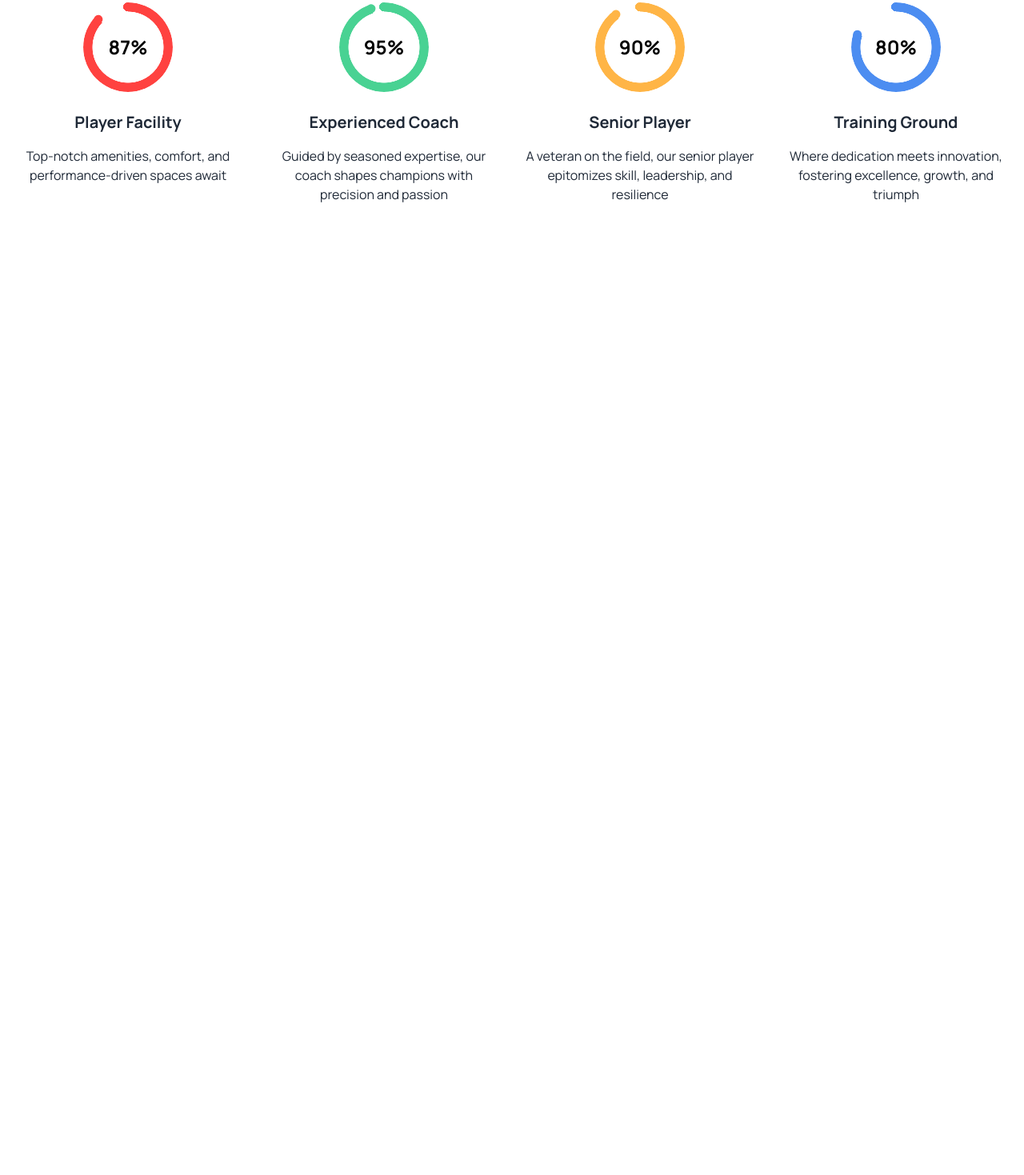
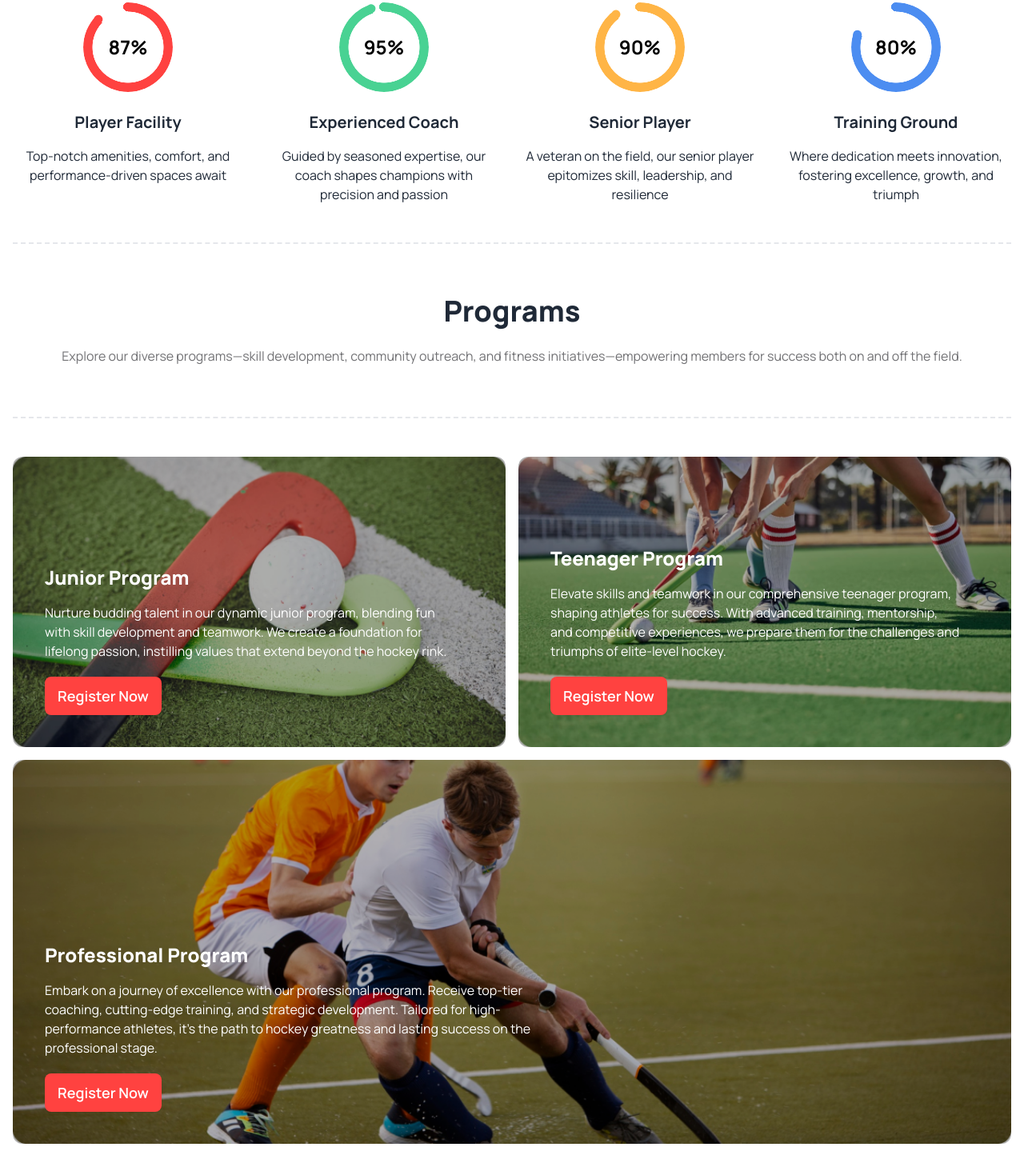
Before and after one commit to ShawonECE/Hockey, a website: page index.html in a window 1280 px wide. Shown: the part 1022-2491 px from the top of the page at 80% size. Before the commit the page ends 1325 px from the top, so only its background shows below. Drawn offline with Linux system fonts and the light colour scheme.

Commit message:
completed till program section

```diff
--- a/index.html
+++ b/index.html
@@ -134,6 +134,43 @@
                 </div>
             </div>
         </section>
+
+        <!-- Program section -->
+        <section class="mb-6 lg:mb-12">
+            <div class="py-12 lg:py-16 border-y-2 border-dashed mb-12">
+                <h2 class="text-2xl font-extrabold lg:text-4xl text-center font-manrope mb-4 lg:mb-6">Programs</h2>
+                <p class="text-center font-manrope text-[#13131899]">Explore our diverse programs—skill development, community outreach, and fitness initiatives—empowering members for success both on and off the field.</p>
+            </div>
+            <div class="grid gap-4 grid-cols-1 lg:grid-cols-2">
+                <div class="relative">
+                    <img src="./Images/2.png" alt="" class="w-full min-h-72 object-cover rounded-xl">
+                    <div class="absolute top-0 left-0 w-full h-full bg-black opacity-30 rounded-xl"></div>
+                    <div class="text-white absolute bottom-1/2 lg:bottom-10 left-1/2 lg:left-10 w-10/12 transform lg:transform-none -translate-x-1/2 translate-y-1/2">
+                        <h3 class="font-manrope text-xl lg:text-2xl font-extrabold mb-3 lg:mb-4">Junior Program</h3>
+                        <p class="font-manrope mb-4 lg:mb-5 text-sm lg:text-base">Nurture budding talent in our dynamic junior program, blending fun with skill development and teamwork. We create a foundation for lifelong passion, instilling values that extend beyond the hockey rink.</p>
+                        <button class="btn text-white bg-[#FF4240] lg:text-lg font-manrope border-none">Register Now</button>
+                    </div>
+                </div>
+                <div class="relative">
+                    <img src="./Images/3.png" alt="" class="w-full min-h-72 object-cover rounded-xl">
+                    <div class="absolute top-0 left-0 w-full h-full bg-black opacity-30 rounded-xl"></div>
+                    <div class="text-white absolute bottom-1/2 lg:bottom-10 left-1/2 lg:left-10 w-10/12 transform lg:transform-none -translate-x-1/2 translate-y-1/2">
+                        <h3 class="font-manrope text-xl lg:text-2xl font-extrabold mb-3 lg:mb-4">Teenager Program</h3>
+                        <p class="font-manrope mb-4 lg:mb-5 text-sm lg:text-base">Elevate skills and teamwork in our comprehensive teenager program, shaping athletes for success. With advanced training, mentorship, and competitive experiences, we prepare them for the challenges and triumphs of elite-level hockey.</p>
+                        <button class="btn text-white bg-[#FF4240] lg:text-lg font-manrope border-none">Register Now</button>
+                    </div>
+                </div>
+                <div class="lg:col-span-2 relative">
+                    <img src="./Images/4.png" alt="" class="w-full min-h-72 object-cover rounded-xl">
+                    <div class="absolute top-0 left-0 w-full h-full bg-black opacity-30 rounded-xl"></div>
+                    <div class="text-white absolute bottom-1/2 lg:bottom-10 left-1/2 lg:left-10 w-10/12 lg:w-1/2 transform lg:transform-none -translate-x-1/2 translate-y-1/2">
+                        <h3 class="font-manrope text-xl lg:text-2xl font-extrabold mb-3 lg:mb-4">Professional Program</h3>
+                        <p class="font-manrope mb-4 lg:mb-5 text-sm lg:text-base">Embark on a journey of excellence with our professional program. Receive top-tier coaching, cutting-edge training, and strategic development. Tailored for high-performance athletes, it's the path to hockey greatness and lasting success on the professional stage.</p>
+                        <button class="btn text-white bg-[#FF4240] lg:text-lg font-manrope border-none">Register Now</button>
+                    </div>
+                </div>
+            </div>
+        </section>
     </main>
 </body>
 
```
Also changed, not shown: src/output.css.
